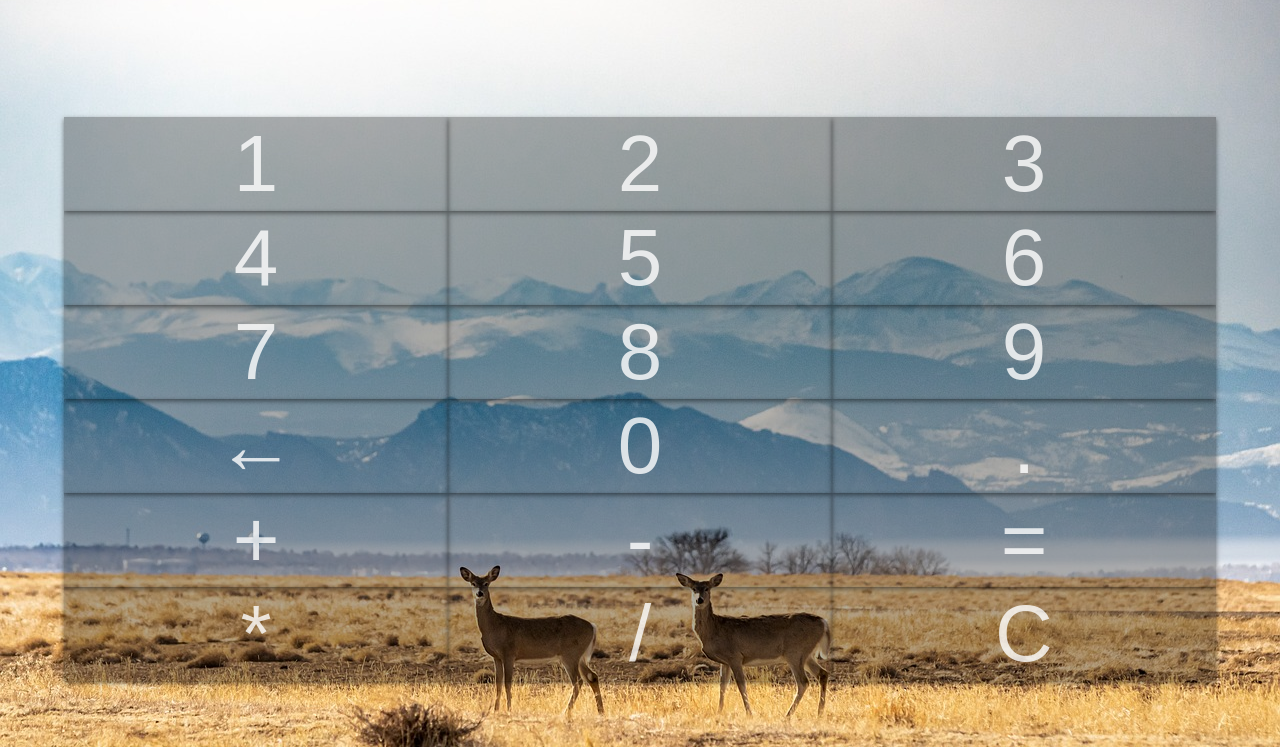
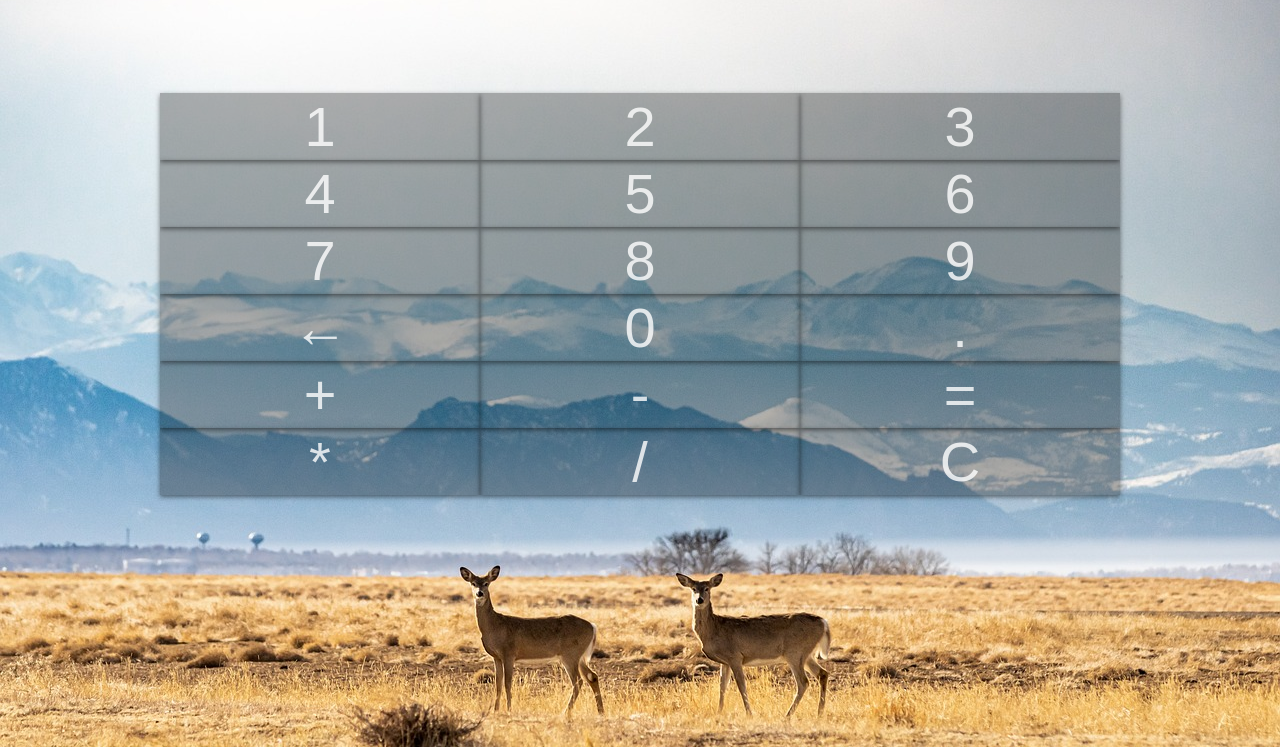
Before and after one commit to satoushio0304/html-test, a plain HTML site: page calculator.html in a window 1280 px wide. Shown: the part 69-816 px from the top of the page. Drawn offline with Linux system fonts and the light colour scheme; files whose address does not match are found by name.

Commit message:
デザイン

```diff
--- a/css/style.css
+++ b/css/style.css
@@ -21,16 +21,16 @@ body {
     display: flex;
     justify-content: center;
     align-items: center;
-    font-size: 13vh;
-    height: 15vh;
+    font-size: 10vh;
+    height: 12vh;
 }
 
 .button {
-    width: 30vw;
+    width: 25vw;
     background-color: rgb(0, 0, 0, 0.3);
     color: rgb(255, 255, 255, 0.8);
     border: none;
-    font-size: 10vh;
+    font-size: 7vh;
     box-shadow: 0px 2px 5px rgba(0, 0, 0, 0.5);
     touch-action: manipulation;
 }
```
Also changed, not shown: hobby.html (+0 -3 lines).
